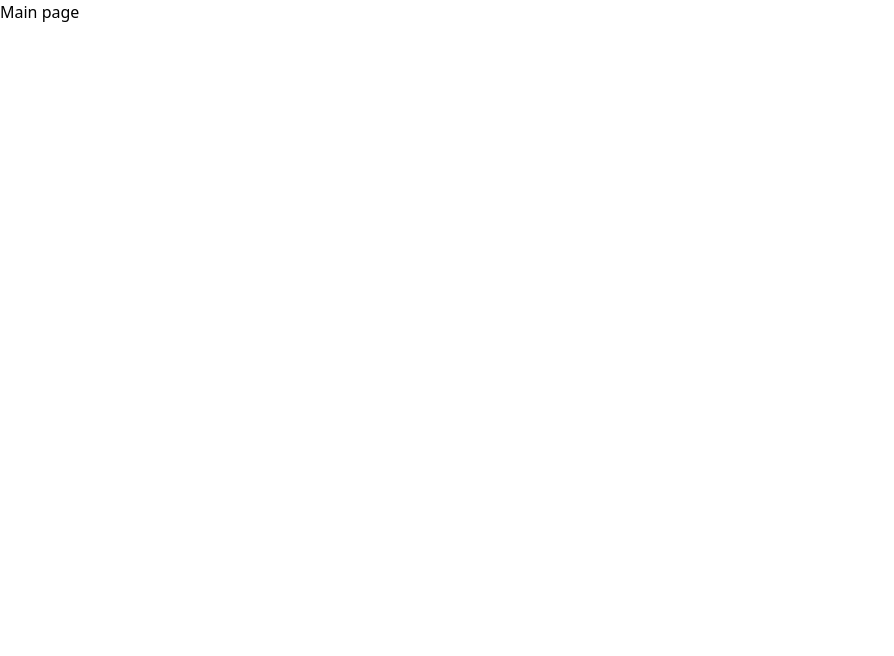
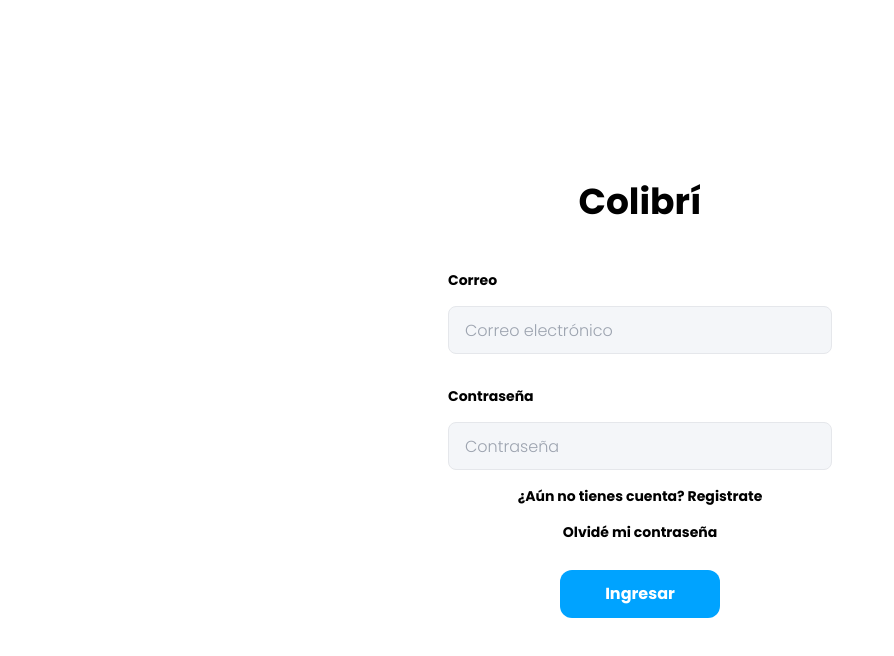
Before and after one commit to AxelCHCR/ProyectoRokbit, a Next.js app: page / in a window 1280 px wide. Shown: the top 656 px of the page, without its empty margins (0-894 px from the left). Built offline with nearby package versions, Linux system fonts and the light colour scheme.

Commit message:
Feat: Add login page component

```diff
--- a/src/app/page.tsx
+++ b/src/app/page.tsx
@@ -1,3 +1,87 @@
-export default function Home() {
-  return <div>Main page</div>;
+"use client"
+import Button from "@/app/components/button";
+import Input from "@/app/components/inputs";
+import { useForm } from "react-hook-form";
+import { zodResolver } from "@hookform/resolvers/zod";
+import { z, ZodType } from "zod";
+import Link from "next/link";
+
+type formData = {
+  email: string;
+  password: string;
+};
+
+export default function Login() {
+  const loginSchema: ZodType<formData> = z
+    .object({
+      email: z.string().email({ message: "Correo electrónico inválido" }),
+      password: z
+        .string()
+        .min(8, { message: "La contraseña debe tener al menos 8 caracteres" }),
+    });
+
+  const {
+    register,
+    handleSubmit,
+    formState: { errors },
+  } = useForm<formData>({
+    resolver: zodResolver(loginSchema),
+  });
+
+  const submitData = (data: formData) => {
+    console.log(data);
+  };
+
+  return (
+    <div className="flex items-center justify-center h-screen">
+      <div>
+        <h1 className="flex items-center justify-center font-poppins font-bold text-4xl">Colibrí</h1>
+        <form onSubmit={handleSubmit(submitData)}>
+          <div className="flex flex-col space-y-1">
+            <div className="flex flex-col">
+              <label className="font-poppins font-bold text-sm mt-12 mb-4">Correo</label>
+              <Input
+                type="email"
+                placeholder="Correo electrónico"
+                className="w-96"
+                {...register('email')}
+                autoComplete="off"
+              />
+              {errors.email && (
+                <span className="text-red-500">
+                  {errors.email.message}
+                </span>
+              )}
+            </div>
+            <div className="flex flex-col">
+              <label className="font-poppins font-bold text-sm mt-7 mb-4">Contraseña</label>
+              <Input
+                type="password"
+                placeholder="Contraseña"
+                className="w-96"
+                {...register('password')}
+                autoComplete="off"
+              />
+              {errors.password && (
+                <span className="text-red-500">
+                  {errors.password.message}
+                </span>
+              )}
+            </div>
+          </div>
+          <div className="flex flex-col items-center space-y-4 mt-4">
+            <Link href="pages/register">
+              <div className="text-sm font-bold font-poppins">¿Aún no tienes cuenta? Registrate</div>
+            </Link>
+            <Link href="pages/recoverPassword">
+              <div className="text-sm font-bold font-poppins">Olvidé mi contraseña</div>
+            </Link>
+          </div>
+          <div className="text-center">
+            <Button text="Ingresar" className="mt-7" type="submit" />
+          </div>
+        </form>
+      </div>
+    </div>
+  );
 }
```
